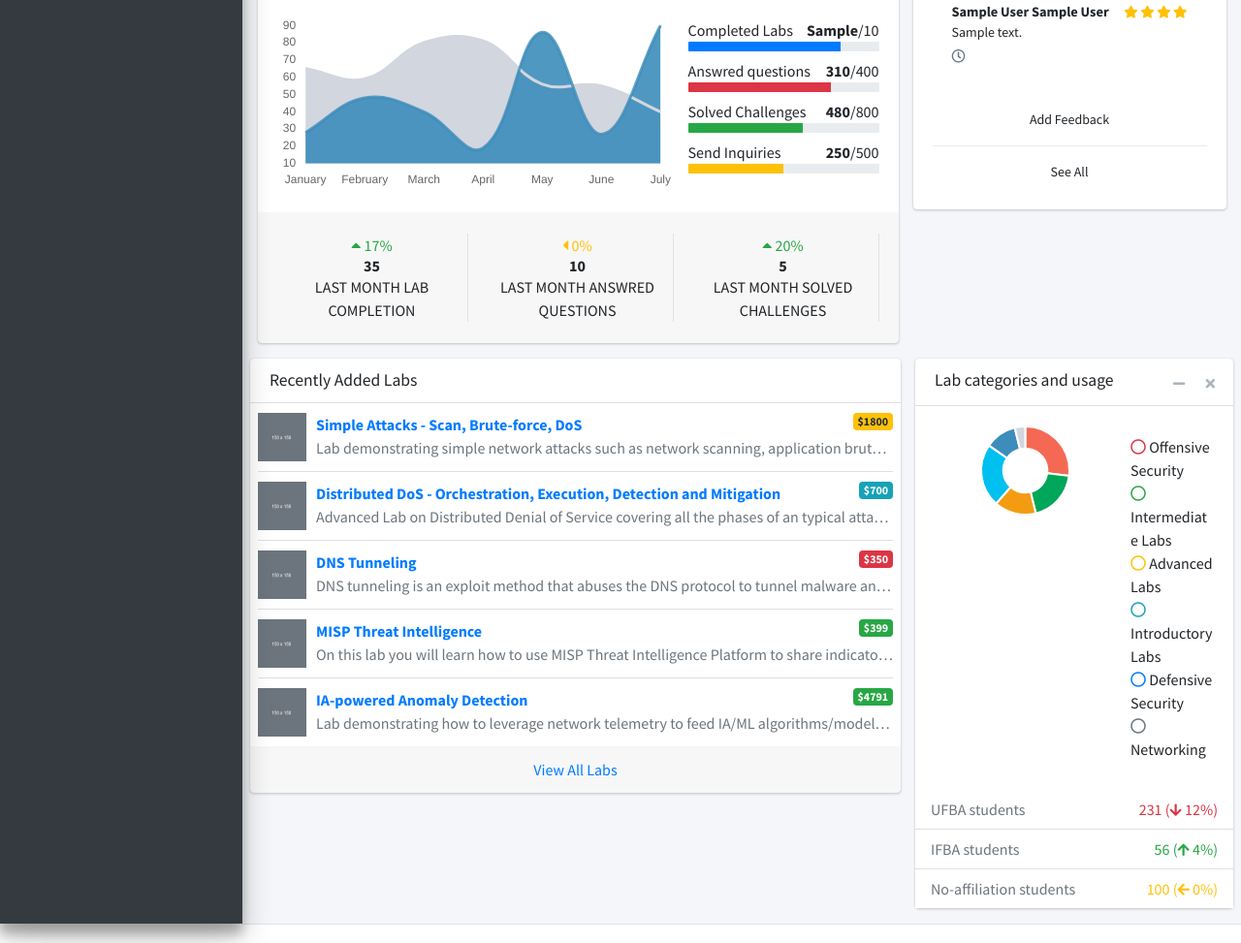
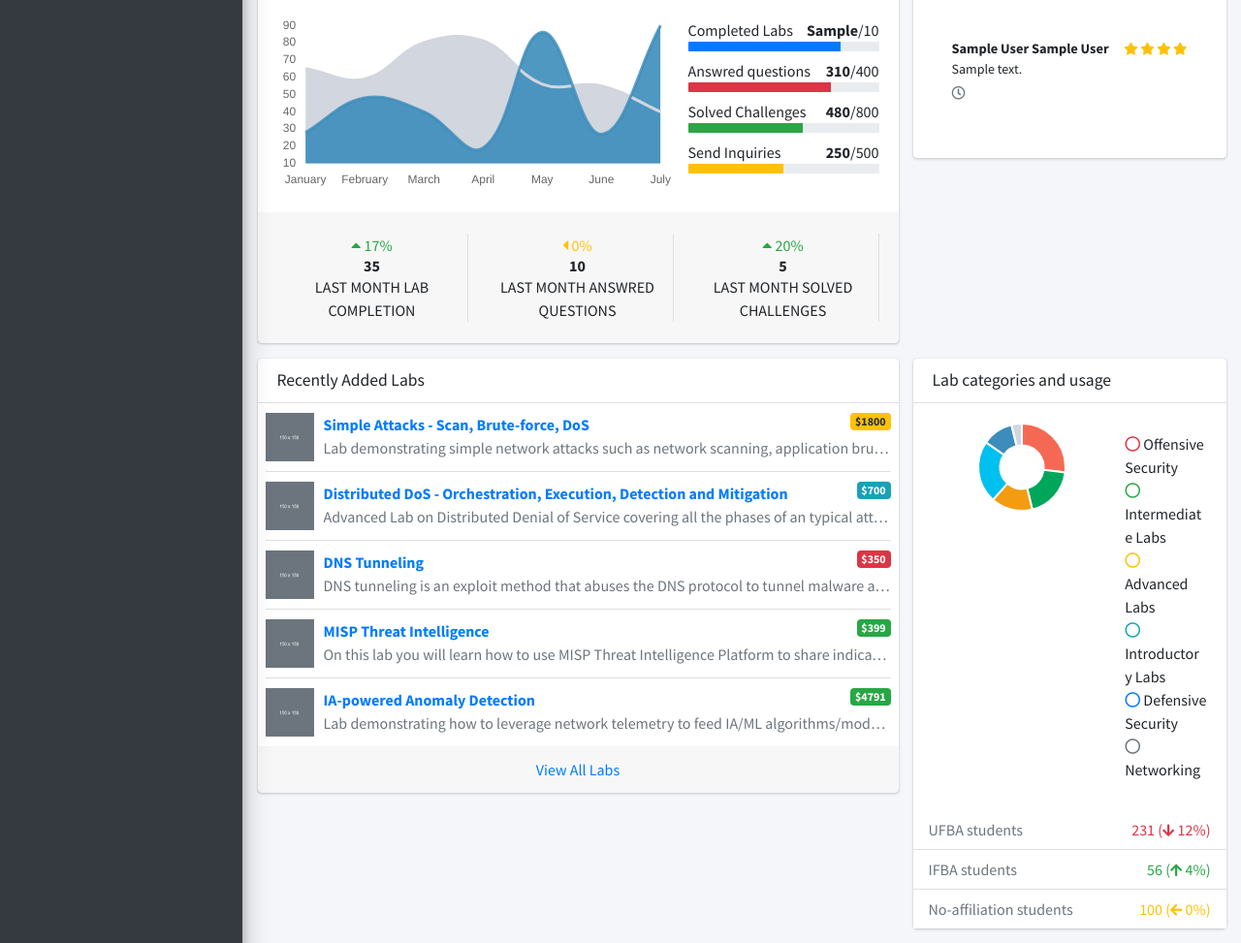
Before and after one commit to hackinsdn/dashboard, a Flask app: template apps/templates/pages/index.html in a window 1280 px wide. Shown: the part 883-1856 px from the top of the page at 97% size. Run offline with Flask 3, Linux system fonts and the light colour scheme; a user stored in the database is signed in; tables that the repository leaves empty hold one stand-in row (values such as "Sample post"); the template is opened without the code that fills it: values that come from a table or form of the project are taken from there, most other values are stand-ins (such as "Sample title", 1, 10 or a date in 2020); style sheets or scripts are compiled from the project's sources; parts of the project's set-up code (start-up, migrations or seed data) failed here and were passed over; some libraries are stand-ins or nearby versions.

Commit message:
applies changes required

```diff
--- a/apps/templates/pages/index.html
+++ b/apps/templates/pages/index.html
@@ -300,23 +300,17 @@
           </div>
           <!-- /.col -->
         <!-- Right col -->
-        <!-- Comments Section -->
+        <!-- Users Feedback Section -->
         <div class="col-md-4">
           <div class="card">
             <!-- Card Header -->
-            <div class="card-header">
-              <h3 class="card-title">Comments</h3>
-              <!-- Card Tools (Minimize and Close) -->
-              <div class="card-tools">
-                <button type="button" class="btn btn-tool" data-card-widget="collapse">
-                  <i class="fas fa-minus"></i>
-                </button>
-                <button type="button" class="btn btn-tool" data-card-widget="remove">
-                  <i class="fas fa-times"></i>
-                </button>
+            <div class="card-header d-flex justify-content-between align-items-center">
+              <h3 class="card-title mb-0">Users Feedback</h3>
+              <div class="ml-auto">
+                <a href="#" class="btn btn-sm btn-outline-primary mr-2" data-toggle="modal" data-target="#modal-feedback">Add Feedback</a>
+                <a href="{{ url_for('home_blueprint.feedback_view') }}" class="btn btn-sm btn-outline-secondary">See All</a>
               </div>
             </div>
-
             <!-- Card Body (Messages) -->
             <div class="card-body">
               <!-- Message Start -->
@@ -327,7 +321,11 @@
                     <div class="media-body">
                       <div class="mb-0 d-flex justify-content-between align-items-center" style="font-size: 0.9rem; font-weight: bold;">
                         <span style="font-weight: bold;">
+                        {% if (feedback.user.given_name == None and feedback.user.family_name == None) %}
+                          {{ feedback.user.username }}
+                        {% else %}
                           {{ feedback.user.given_name }} {{ feedback.user.family_name }}
+                        {% endif %}
                         </span>
                         <span class="text-warning" style="font-size: 0.8rem; font-weight: bold;">
                           {% for i in range(feedback.stars) %}
@@ -353,10 +351,6 @@
                 </div>
                 {% endfor %}
               </div>
-              <!-- Message End -->
-              <div class="add-feedback"></div>
-              <!-- Footer with See All Messages Link -->
-              <a href="#" class="dropdown-item dropdown-footer" data-toggle="modal" data-target="#modal-feedback">Add Feedback</a>
 
               <!-- Modal de Feedback -->
               <div class="modal fade" id="modal-feedback">
@@ -392,12 +386,6 @@
                   </div>
                 </div>
               </div>
-              <!-- Message End -->
-              <div class="dropdown-divider"></div>
-
-              <!-- Footer with See All Messages Link -->
-              <a href="{{ url_for('home_blueprint.feedback_view') }}" class="dropdown-item dropdown-footer">See All</a>
-            </div>
             <!-- /.card-body -->
           </div>
           <!-- /.card -->
@@ -505,15 +493,6 @@
             <div class="card">
               <div class="card-header">
                 <h3 class="card-title">Lab categories and usage</h3>
-
-                <div class="card-tools">
-                  <button type="button" class="btn btn-tool" data-card-widget="collapse">
-                    <i class="fas fa-minus"></i>
-                  </button>
-                  <button type="button" class="btn btn-tool" data-card-widget="remove">
-                    <i class="fas fa-times"></i>
-                  </button>
-                </div>
               </div>
               <!-- /.card-header -->
               <div class="card-body">
```
